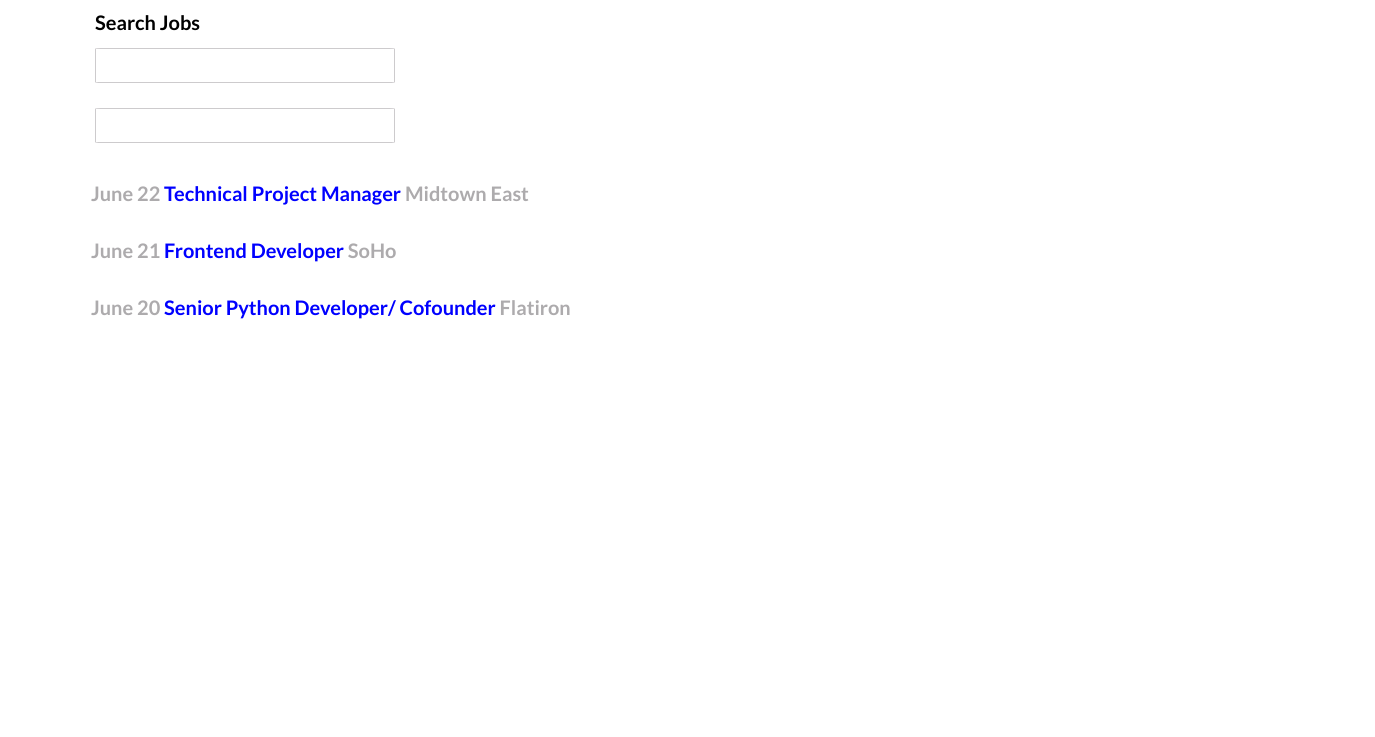
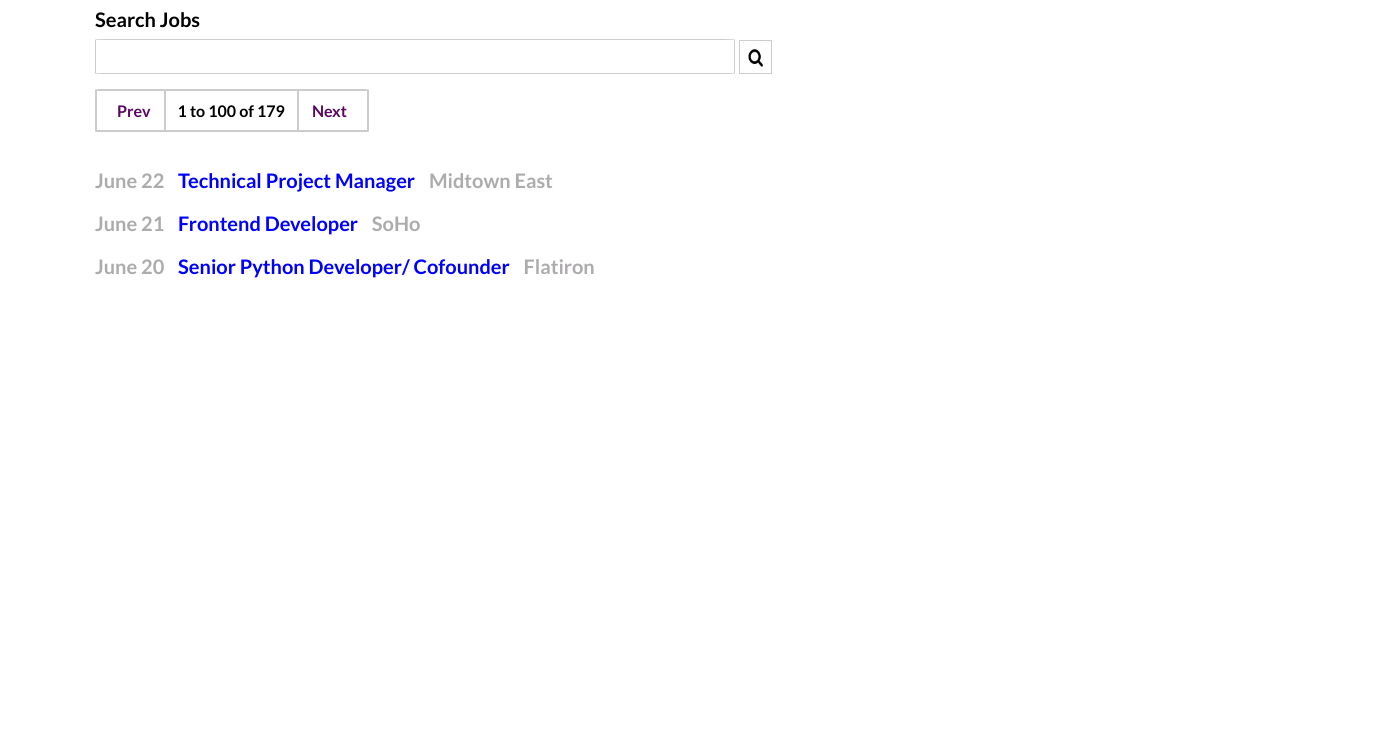
Before and after one commit to erics1388/Thinkful-Ex4-Design, a plain HTML site: page index.html in a window 1280 px wide. Shown: the part 63-800 px from the top of the page, 1375 px wide, since content can reach past the window. Drawn offline with Linux system fonts and the light colour scheme.

Commit message:
Initial commit

```diff
--- a/index.html
+++ b/index.html
@@ -17,18 +17,26 @@
 				</ul>
 			</nav>
 
-			<h1>Search Jobs</h1>
+
 
 			<form action="/action_page.php">
-				  <input type="search" name="googlesearch">
-				  <!--<input type="submit">-->
+
+				<label for="googlesearch">Search Jobs</label>
+
+				<input type="search" name="googlesearch">
+
+				<input class="search-button" type='image' src="images/magnifying-glass.png"
+					role="button" alt="submit"></input>
+
 			</form>
 
-			<form action="/action_page.php">
-				  <input type="search" name="googlesearch">
-			</form>
+			<section class="search-nav">
+				<a href="#">Prev</a>
 
-			<!--<button type="button" onclick="alert('Hello World!')">Click Me!</button>-->
+				<span>1 to 100 of 179</span>
+
+				<a href="#">Next</a>
+			</section>
 
 			<div class="final-list">
 				<ul>
@@ -36,6 +44,17 @@
 					<li>June 21 <a href="#">Frontend Developer</a> SoHo</li>
 					<li>June 20 <a href="#">Senior Python Developer/ Cofounder</a> Flatiron</li>
 				</ul>
+				<!---<span>June 22</span>
+				<a href ="#">Technical Project Manager</a>
+				<span>Midtown East</span>
+
+				<span>June 21</span>
+				<a href ="#">Frontend Developer</a>
+				<span>Soho</span>
+
+				<span>June 20</span>
+				<a href ="#">Senior Python Developer/ Cofounder</a>
+				<span>Flatiron</span>--->
 			</div>
 
 		</main>
--- a/styles/main.css
+++ b/styles/main.css
@@ -4,13 +4,14 @@ body {
 
 }
 
+
+/*This is the top navigation*/
+
 nav{
 	position: relative;
 	padding-top: 10px;
 	padding-right: 10px;
 	padding-bottom: 10px;
-	/*top:0;
-	width: 100%;*/
 	height: 40px;
 	background-color: #cdcbcd;
 	text-align: right;
@@ -21,26 +22,20 @@ nav{
 
     position: absolute;
     left: 10px;
-    top: 23px;
+    top: 17px;
     font-size: 20px;
-    font-weight: bold;
-    /*top: 10px;
-    margin: 1px;
-    float: left;*/
 
 }
 
 
 ul{
     list-style-type: none;
-    margin: -7px;
+    margin: -14px;
     position: relative;
     right: 20px;
-    /*float: left;*/
 }
 
 li {
-	/*display: inline-block;*/
     padding: 20px 10px;
     text-decoration: none;
     font-size: 20px;
@@ -59,16 +54,25 @@ nav li{
  a:link {
     text-decoration: none;
     color: #5b0762;
+    margin:10px;
+}
+
+a:hover{
+    color: #a076b4;
 }
 
 
-h1{
+label{
 	font-size: 20px;
-    margin-left: 95px;
+    display: block;
+    margin-bottom: 8px;
+
 }
 
+/*This is the search jobs section*/
 
  form{
+    width: 100%;
  	margin: 95px;
     margin-top: 10px;
     margin-bottom: 0;
@@ -78,12 +82,13 @@ h1{
  }
 
  input{
- 	/*width:50%;*/
+
+    display:inline-block;
     background-color: transparent;
     border: 1px solid;
     border-radius: 2%;
     height: 20px;
-    width: 300px;
+    width: 50%;
     height: 35px;
     color: #cdcbcd;
  }
@@ -91,7 +96,6 @@ h1{
  .search{
 
  	position: relative;
-	/*top:20;*/
 	width: 390px;
 	height: 40px;
 	left: 95px;
@@ -104,11 +108,48 @@ h1{
 
  }
 
- button{
- 	position: relative;
- 	background-color:none;
+  .search-button{
+    width:25px;
+    height:30px;
+    padding:1px 3px;
+    vertical-align: bottom;
 
  }
+
+ img{
+    position: relative;
+    left: 50px;
+    width: 38px;
+    height: 38px;
+    border: 1px solid;
+    border-color: #cdcbcd;
+    border-radius: 2%;
+    margin: -1px;
+    padding: 1px;
+ }
+
+ /*This is the search navigation section*/
+
+.search-nav{
+    border: solid 2px #cdcbcd;
+    width: 250px;
+    padding: 10px;
+    border-radius: 2%;
+    text-align: center;
+    margin-left: 95px;
+
+
+}
+
+.search-nav span{
+
+    border-right: solid 2px #cdcbcd ;
+    border-left: solid 2px #cdcbcd ;
+    padding: 12px;
+}
+
+ /*This is the job list section*/
+
 
 .final-list{
     margin: 95px;
@@ -126,29 +167,20 @@ h1{
 
  }
 
+ .final-list ul{
+    list-style-type: none;
+    margin: -3px;
+    line-height: 0.5;
+    margin-top: 30px;
+
+ }
+
   .final-list a{
 	color: blue;
+
   }
 
-/*  .search p{
-  	position: relative;
-  	left:10px;
-  	top:-10px;
- 	float: left;
- 	margin-left: 10px;
- 	font-size: 20px;
+  .final-list a:hover{
+    color: #648abf;
 
-
- }*/
-
- img{
- 	position: relative;
-    left: 50px;
-    width: 38px;
-    height: 38px;
-    border: 1px solid;
-    border-color: #cdcbcd;
-    border-radius: 2%;
-    margin: -1px;
-    padding: 1px;
- }
+  }
```
Also changed, not shown: images/magnifying-glass.png (added).
